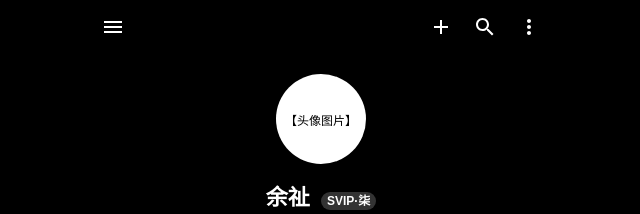
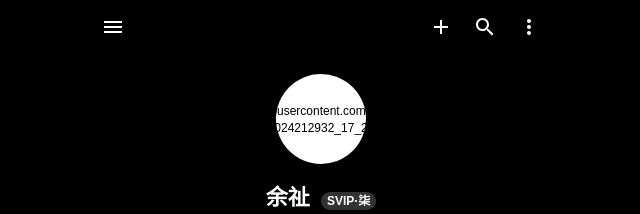
Before and after one commit to Duskvei/X, a plain HTML site: page index.html in a window 1280 px wide. Shown: the top 214 px of the page, without its empty margins (319-959 px from the left). Drawn offline with Linux system fonts and the light colour scheme.

Commit message:
Update index.html

```diff
--- a/index.html
+++ b/index.html
@@ -82,7 +82,7 @@
     <!-- 页面1：我的 -->
     <div id="page-我的" class="page active">
         <div class="user-info">
-            <div class="avatar">【头像图片】</div>
+            <div class="avatar">https://raw.githubusercontent.com/Duskvei/X/main/微信图片_20261024212932_17_2.jpg</div>
             <div class="name">余祉 <span class="tag">SVIP·柒</span></div>
             <div class="sign">我叹缘分浅浅如雨渐渐</div>
             <div class="stats">
```
